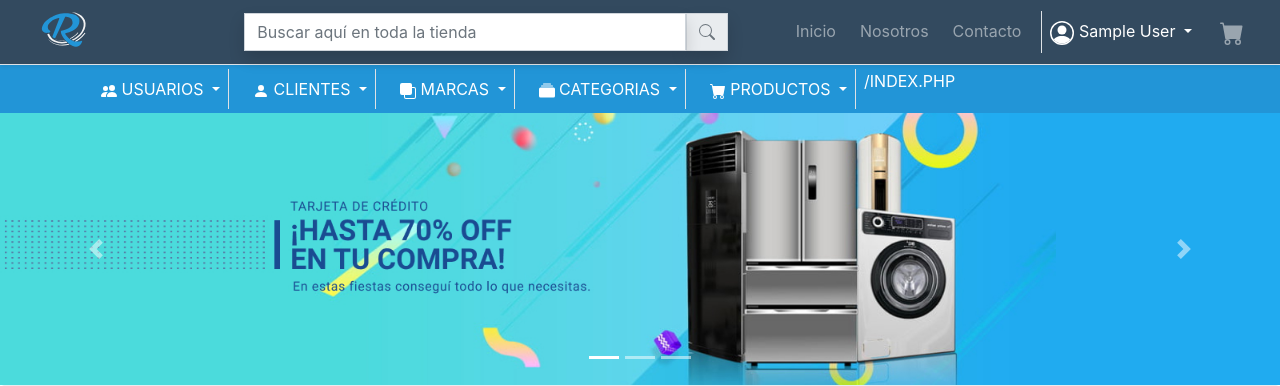
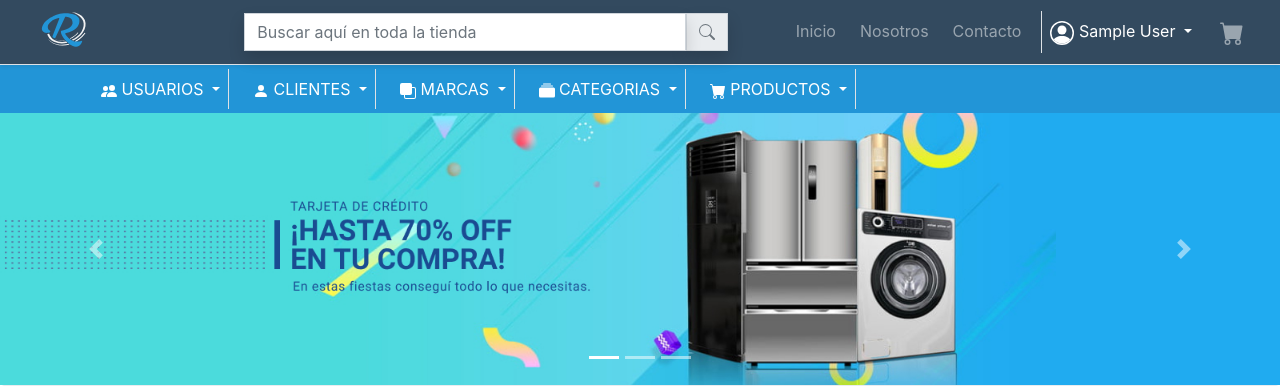
Before and after one commit to gmsanchezgaray/regex, a PHP site: page /index.php in a window 1280 px wide. Shown: the top 386 px of the page. Run offline with PHP 8.4, Linux system fonts and the light colour scheme; the visitor is signed in with stand-in values (Sample User, id 1); data comes from the database, SQL or seed files in the repository.

```diff
--- a/require/header.php
+++ b/require/header.php
@@ -256,10 +256,6 @@ if(isset($_SESSION['active'])){
                     </a>
                 </div>
             </li>
-
-            <li class="text-white">
-                <?= $url ?>
-            </li>
         </ul>
     </nav>
 </div>
```
